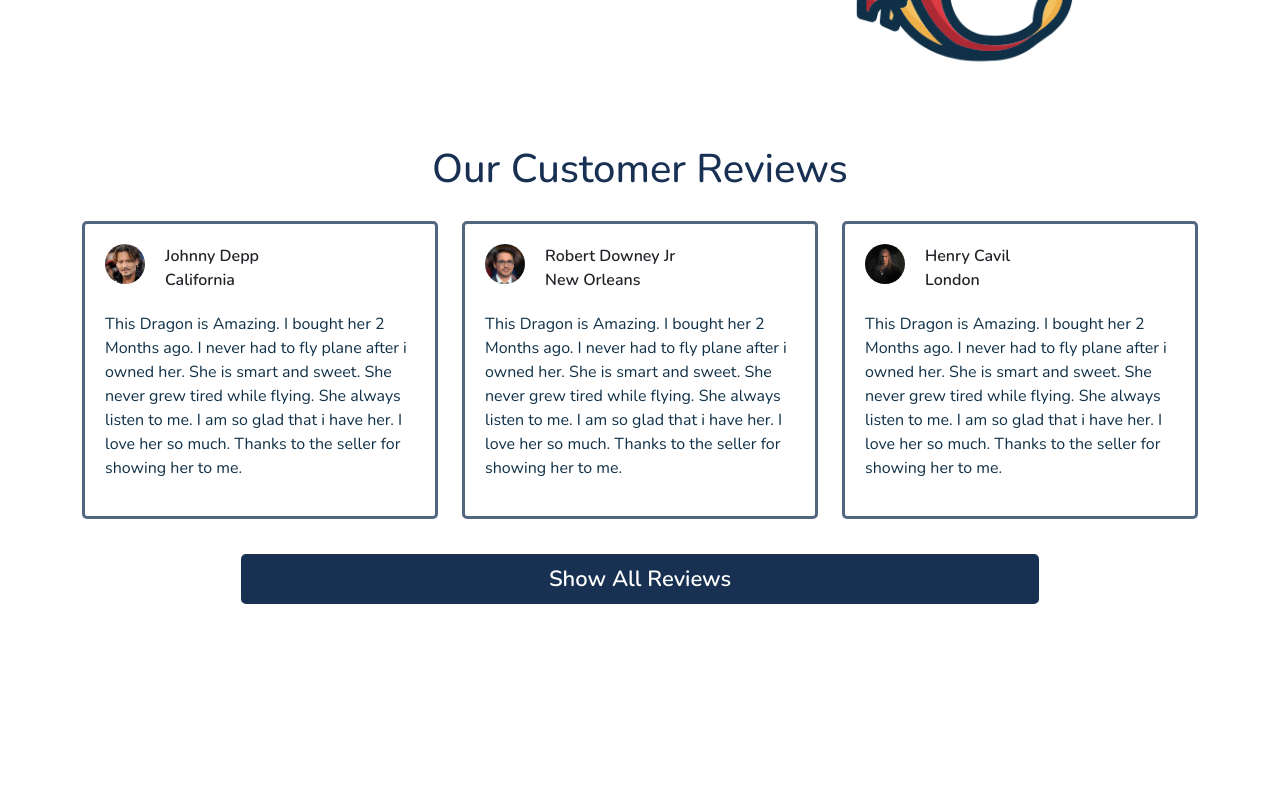
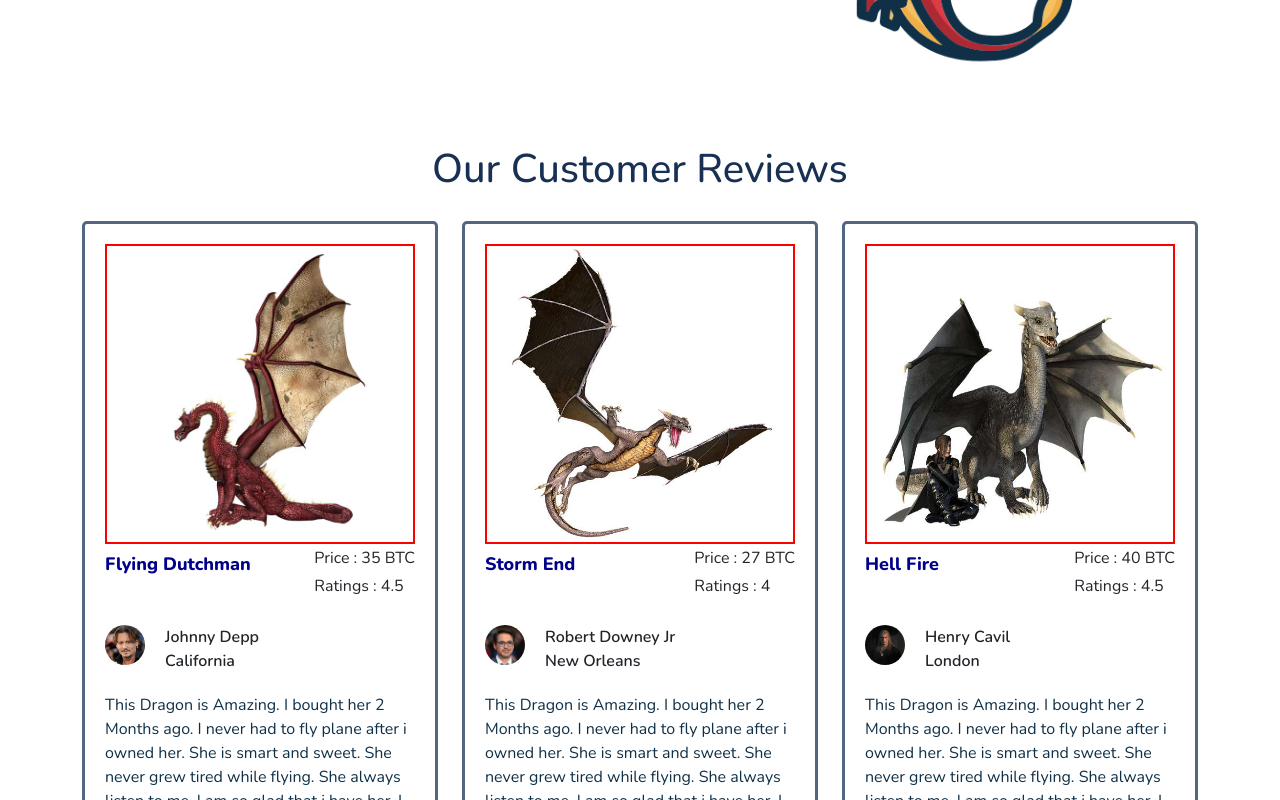
Before and after one commit to shafik720/assignment-9-react-router, a React (Create React App) app: page / in a window 1280 px wide. Shown: the part 531-1331 px from the top of the page. Before the commit the page ends 1194 px from the top, so only its background shows below. Built offline with nearby package versions, Linux system fonts and the light colour scheme.

Commit message:
product on review page adding

```diff
--- a/public/dragonDb.json
+++ b/public/dragonDb.json
@@ -25,7 +25,7 @@
       "dragonName": "Dream Fire",
       "price": 23,
       "ratings": 4,
-      "imgSrc": "img/Dragon/dragon (7).jpg"
+      "imgSrc": "img/Dragon/dragon (19).jpg"
     },
     {
       "dragonId": 5,
@@ -46,7 +46,7 @@
       "dragonName": "Flying Dutchman",
       "price": 35,
       "ratings": 4.5,
-      "imgSrc": ""
+      "imgSrc": "img/Dragon/dragon (27).jpg"
     },
     {
       "dragonId": 8,
--- a/public/userDb.json
+++ b/public/userDb.json
@@ -5,7 +5,12 @@
     "profession": "Actor",
     "location": "California",
     "img": "img/user (6).jpg",
-    "comments": "This Dragon is Amazing. I bought her 2 Months ago. I never had to fly plane after i owned her. She is smart and sweet. She never grew tired while flying. She always listen to me. I am so glad that i have her. I love her so much. Thanks to the seller for showing her to me."
+    "comments": "This Dragon is Amazing. I bought her 2 Months ago. I never had to fly plane after i owned her. She is smart and sweet. She never grew tired while flying. She always listen to me. I am so glad that i have her. I love her so much. Thanks to the seller for showing her to me.",
+    "dragonId": 7,
+      "dragonName": "Flying Dutchman",
+      "price": 35,
+      "ratings": 4.5,
+      "imgSrc": "img/Dragon/dragon (27).jpg"
   },
   {
     "id": 2,
@@ -13,7 +18,12 @@
     "profession": "Actor",
     "location": "New Orleans",
     "img": "img/user (7).jpg",
-    "comments": "This Dragon is Amazing. I bought her 2 Months ago. I never had to fly plane after i owned her. She is smart and sweet. She never grew tired while flying. She always listen to me. I am so glad that i have her. I love her so much. Thanks to the seller for showing her to me."
+    "comments": "This Dragon is Amazing. I bought her 2 Months ago. I never had to fly plane after i owned her. She is smart and sweet. She never grew tired while flying. She always listen to me. I am so glad that i have her. I love her so much. Thanks to the seller for showing her to me.",
+    "dragonId": 2,
+    "dragonName": "Storm End",
+    "price": 27,
+    "ratings": 4,
+    "imgSrc": "img/Dragon/dragon (1).jpg"
   },
   {
     "id": 3,
@@ -21,7 +31,12 @@
     "profession": "Actor",
     "location": "London",
     "img": "img/user (2).jpg",
-    "comments": "This Dragon is Amazing. I bought her 2 Months ago. I never had to fly plane after i owned her. She is smart and sweet. She never grew tired while flying. She always listen to me. I am so glad that i have her. I love her so much. Thanks to the seller for showing her to me."
+    "comments": "This Dragon is Amazing. I bought her 2 Months ago. I never had to fly plane after i owned her. She is smart and sweet. She never grew tired while flying. She always listen to me. I am so glad that i have her. I love her so much. Thanks to the seller for showing her to me.",
+    "dragonId": 1,
+    "dragonName": "Hell Fire",
+    "price": 40,
+    "ratings": 4.5,
+    "imgSrc": "img/Dragon/dragon (15).jpg"
   },
   {
     "id": 4,
@@ -29,7 +44,12 @@
     "profession": "Football Player",
     "location": "Argentina",
     "img": "img/user (4).jpg",
-    "comments": "This Dragon is Amazing. I bought her 2 Months ago. I never had to fly plane after i owned her. She is smart and sweet. She never grew tired while flying. She always listen to me. I am so glad that i have her. I love her so much. Thanks to the seller for showing her to me."
+    "comments": "This Dragon is Amazing. I bought her 2 Months ago. I never had to fly plane after i owned her. She is smart and sweet. She never grew tired while flying. She always listen to me. I am so glad that i have her. I love her so much. Thanks to the seller for showing her to me.",
+    "dragonId": 3,
+    "dragonName": "Revenger",
+    "price": 29,
+    "ratings": 4,
+    "imgSrc": "img/Dragon/dragon (11).jpg"
   },
   {
     "id": 5,
@@ -37,7 +57,12 @@
     "profession": "Football Player",
     "location": "Portugal",
     "img": "img/user (3).jpg",
-    "comments": "This Dragon is Amazing. I bought her 2 Months ago. I never had to fly plane after i owned her. She is smart and sweet. She never grew tired while flying. She always listen to me. I am so glad that i have her. I love her so much. Thanks to the seller for showing her to me."
+    "comments": "This Dragon is Amazing. I bought her 2 Months ago. I never had to fly plane after i owned her. She is smart and sweet. She never grew tired while flying. She always listen to me. I am so glad that i have her. I love her so much. Thanks to the seller for showing her to me.",
+    "dragonId": 4,
+    "dragonName": "Dream Fire",
+    "price": 23,
+    "ratings": 4,
+    "imgSrc": "img/Dragon/dragon (19).jpg"
   },
   {
     "id": 6,
@@ -45,7 +70,12 @@
     "profession": "Actor",
     "location": "Sweeden",
     "img": "img/user (8).jpg",
-    "comments": "This Dragon is Amazing. I bought her 2 Months ago. I never had to fly plane after i owned her. She is smart and sweet. She never grew tired while flying. She always listen to me. I am so glad that i have her. I love her so much. Thanks to the seller for showing her to me."
+    "comments": "This Dragon is Amazing. I bought her 2 Months ago. I never had to fly plane after i owned her. She is smart and sweet. She never grew tired while flying. She always listen to me. I am so glad that i have her. I love her so much. Thanks to the seller for showing her to me.",
+    "dragonId": 5,
+    "dragonName": "Northern Ice",
+    "price": 26,
+    "ratings": 3.8,
+    "imgSrc": "img/Dragon/dragon (5).jpg"
   },
   {
     "id": 7,
@@ -53,7 +83,12 @@
     "profession": "Tennis Player",
     "location": "Serbia",
     "img": "img/user (1).png",
-    "comments": "This Dragon is Amazing. I bought her 2 Months ago. I never had to fly plane after i owned her. She is smart and sweet. She never grew tired while flying. She always listen to me. I am so glad that i have her. I love her so much. Thanks to the seller for showing her to me."
+    "comments": "This Dragon is Amazing. I bought her 2 Months ago. I never had to fly plane after i owned her. She is smart and sweet. She never grew tired while flying. She always listen to me. I am so glad that i have her. I love her so much. Thanks to the seller for showing her to me.",
+    "dragonId": 2,
+    "dragonName": "Storm End",
+    "price": 27,
+    "ratings": 4,
+    "imgSrc": "img/Dragon/dragon (1).jpg"
   },
   {
     "id": 8,
@@ -61,6 +96,11 @@
     "profession": "Actor",
     "location": "New York",
     "img": "img/user (1).jpg",
-    "comments": "This Dragon is Amazing. I bought her 2 Months ago. I never had to fly plane after i owned her. She is smart and sweet. She never grew tired while flying. She always listen to me. I am so glad that i have her. I love her so much. Thanks to the seller for showing her to me."
+    "comments": "This Dragon is Amazing. I bought her 2 Months ago. I never had to fly plane after i owned her. She is smart and sweet. She never grew tired while flying. She always listen to me. I am so glad that i have her. I love her so much. Thanks to the seller for showing her to me.",
+    "dragonId": 4,
+    "dragonName": "Dream Fire",
+    "price": 23,
+    "ratings": 4,
+    "imgSrc": "img/Dragon/dragon (19).jpg"
   }
 ]
--- a/src/Components/Review/Review.css
+++ b/src/Components/Review/Review.css
@@ -32,3 +32,34 @@
 .user-comments p{
     color: #0F3047;
 }
+
+
+/* product card */
+.productCard{
+    margin-bottom: 25px;
+}
+.productCard-top{
+    border: 2px solid red;
+    width: 100%;
+    height: 300px;
+    overflow: hidden;
+}
+.productCard-top img{
+    width: 100%;
+    height: 100%;
+}
+
+.productCard-details{
+    display: flex;
+    justify-content: space-between;
+    align-items: center;
+}
+.details-left p{
+    font-weight: 800;
+    font-size: 18px;
+    color: darkblue;
+}
+.details-right p{
+    margin: 0;
+    padding: 2px 0;
+}
--- a/src/Components/Review/Review.js
+++ b/src/Components/Review/Review.js
@@ -2,10 +2,25 @@ import React from 'react';
 import './Review.css';
 
 const Review = (props) => {
-    const{ img, userName, location, profession, comments} = props.index;
+    const{ img, userName, location, profession, comments, dragonName, imgSrc, price, ratings} = props.index;
+    console.log(props.index);
     return (
         <div className=" col-lg-4 review-divs">
             <div className="user-card">
+                <div className="productCard">
+                    <div className="productCard-top">
+                        <img src={imgSrc} alt=""/>
+                    </div>
+                    <div className="productCard-details">
+                        <div className="details-left">
+                            <p>{dragonName}</p>
+                        </div>
+                        <div className="details-right">
+                            <p>Price : {price} BTC </p>
+                            <p>Ratings : {ratings} </p>
+                        </div>
+                    </div>
+                </div>
                 <div className="userCard-top">
                     <div className="userImg">
                         <img src={img} alt=""/>
```
Also changed, not shown: public/dragon-solid.svg (deleted).
